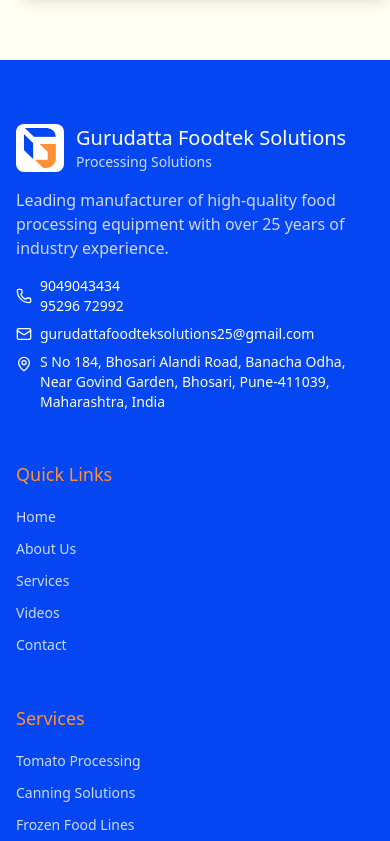
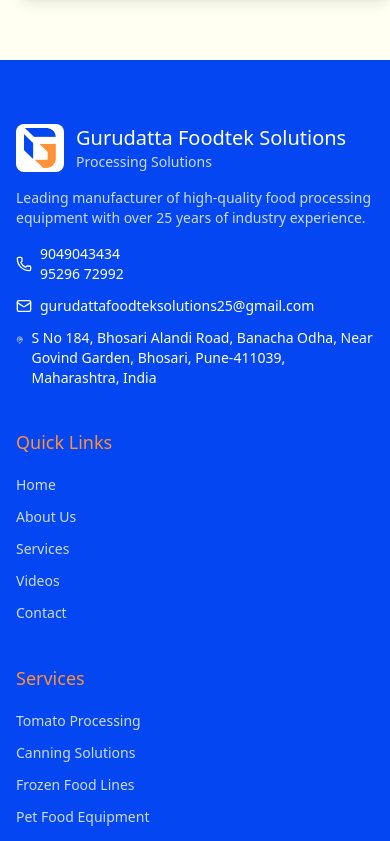
Before and after one commit to Ankitsinha2506/GuruDatta-FoodTek-Solutions, a React (Vite) app: page /contact in a window 390 px wide. Shown: the part 3320-4161 px from the top of the page. Built offline with nearby package versions, Linux system fonts and the light colour scheme.

Commit message:
Add footer link functionalities and scrolltotop functionalities

```diff
--- a/src/App.jsx
+++ b/src/App.jsx
@@ -7,10 +7,12 @@
 import ServiceHero from "./components/ServiceHero";
 import VideosPage from "./pages/VideosPage";
 import ContactPage from "./pages/ContactPage";
+import ScrollToTop from "./components/ScrollToTop";
 
 export default function App() {
   return (
     <Router>
+      <ScrollToTop />
       <div className="min-h-screen bg-[#FFFFF2]">
         <Header />
         <Routes>
--- a/src/components/Footer.jsx
+++ b/src/components/Footer.jsx
@@ -1,26 +1,45 @@
-import React from 'react';
-import { motion } from 'motion/react';
-import { Mail, Phone, MapPin } from 'lucide-react';
-import logo from '../assets/orange.png';
+// ⭐ CHANGED: Added Link import
+import { Link } from "react-router-dom";
+
+import React from "react";
+import { motion } from "motion/react";
+import { Mail, Phone, MapPin } from "lucide-react";
+import logo from "../assets/orange.png";
 
 function Footer() {
   const currentYear = new Date().getFullYear();
 
+  // ⭐ CHANGED: Route mapping for footer menu
+  const linkRoutes = {
+    Home: "/",
+    "About Us": "/about",
+    Services: "/services",
+    Videos: "/videos",
+    Contact: "/contact",
+
+    // Optional scroll routes for service categories
+    "Tomato Processing": "/services#tomato",
+    "Canning Solutions": "/services#canning",
+    "Frozen Food Lines": "/services#frozen",
+    "Pet Food Equipment": "/services#petfood",
+    "Custom Solutions": "/services#custom",
+  };
+
   const footerLinks = {
-    'Quick Links': ['Home', 'About Us', 'Services', 'Videos', 'Contact'],
-    'Services': [
-      'Tomato Processing',
-      'Canning Solutions',
-      'Frozen Food Lines',
-      'Pet Food Equipment',
-      'Custom Solutions'
-    ]
+    "Quick Links": ["Home", "About Us", "Services", "Videos", "Contact"],
+    Services: [
+      "Tomato Processing",
+      "Canning Solutions",
+      "Frozen Food Lines",
+      "Pet Food Equipment",
+      "Custom Solutions",
+    ],
   };
 
   return (
     <footer className="bg-[#0446F2] text-[#FFFFF2] pt-16 pb-8">
       <div className="container mx-auto px-4">
-        <div className="grid md:grid-cols-2 lg:grid-cols-3 gap-12 mb-12">
+        <div className="grid md:grid-cols-2 lg:grid-cols-3 gap-10 lg:gap-12 mb-12">
           {/* Company Info */}
           <motion.div
             initial={{ opacity: 0, y: 20 }}
@@ -28,30 +47,44 @@
             viewport={{ once: true }}
           >
             <div className="flex items-center gap-3 mb-4">
-              <img src={logo} alt="Gurudatta Foodtek Solutions" className="w-12 h-12 object-contain bg-white rounded-lg p-1" />
+              <img
+                src={logo}
+                alt="Gurudatta Foodtek Solutions"
+                className="w-12 h-12 object-contain bg-white rounded-lg p-1"
+              />
               <div>
                 <h3 className="text-xl">Gurudatta Foodtek Solutions</h3>
-                <p className="text-sm text-[#FFFFF2]/80">Processing Solutions</p>
+                <p className="text-sm text-[#FFFFF2]/80">
+                  Processing Solutions
+                </p>
               </div>
             </div>
-            <p className="text-[#FFFFF2]/80 mb-4">
-              Leading manufacturer of high-quality food processing equipment with over 25 years of industry experience.
+
+            <p className="text-[#FFFFF2]/80 text-sm sm:text-base mb-4">
+              Leading manufacturer of high-quality food processing equipment with
+              over 25 years of industry experience.
             </p>
-            <div className="space-y-2">
-              <div className="flex items-center gap-2 text-sm">
+
+            <div className="space-y-3 text-sm sm:text-base">
+              <div className="flex items-center gap-2">
                 <Phone size={16} />
                 <div className="flex flex-col">
                   <span>9049043434</span>
                   <span>95296 72992</span>
                 </div>
               </div>
-              <div className="flex items-center gap-2 text-sm">
+
+              <div className="flex items-center gap-2">
                 <Mail size={16} />
                 <span>gurudattafoodteksolutions25@gmail.com</span>
               </div>
-              <div className="flex items-start gap-2 text-sm">
-                <MapPin size={16} className="mt-1 flex-shrink-0" />
-                <span>S No 184, Bhosari Alandi Road, Banacha Odha, Near Govind Garden, Bhosari, Pune-411039, Maharashtra, India</span>
+
+              <div className="flex items-start gap-2">
+                <MapPin size={16} className="mt-1" />
+                <span>
+                  S No 184, Bhosari Alandi Road, Banacha Odha, Near Govind
+                  Garden, Bhosari, Pune-411039, Maharashtra, India
+                </span>
               </div>
             </div>
           </motion.div>
@@ -66,15 +99,17 @@
               transition={{ delay: index * 0.1 }}
             >
               <h4 className="text-lg mb-4 text-[#FF9136]">{title}</h4>
+
               <ul className="space-y-2">
                 {links.map((link) => (
                   <li key={link}>
-                    <a
-                      href="#"
+                    {/* ⭐ CHANGED: Replaced <a> with <Link> */}
+                    <Link
+                      to={linkRoutes[link] || "/"}
                       className="text-[#FFFFF2]/80 hover:text-[#FF9136] transition-colors text-sm"
                     >
                       {link}
-                    </a>
+                    </Link>
                   </li>
                 ))}
               </ul>
@@ -97,4 +132,5 @@
     </footer>
   );
 }
+
 export default Footer;
--- /dev/null
+++ b/src/components/ScrollToTop.jsx
@@ -0,0 +1,12 @@
+import { useEffect } from "react";
+import { useLocation } from "react-router-dom";
+
+export default function ScrollToTop() {
+  const { pathname } = useLocation();
+
+  useEffect(() => {
+    window.scrollTo({ top: 0, behavior: "smooth" });
+  }, [pathname]);
+
+  return null;
+}
```
